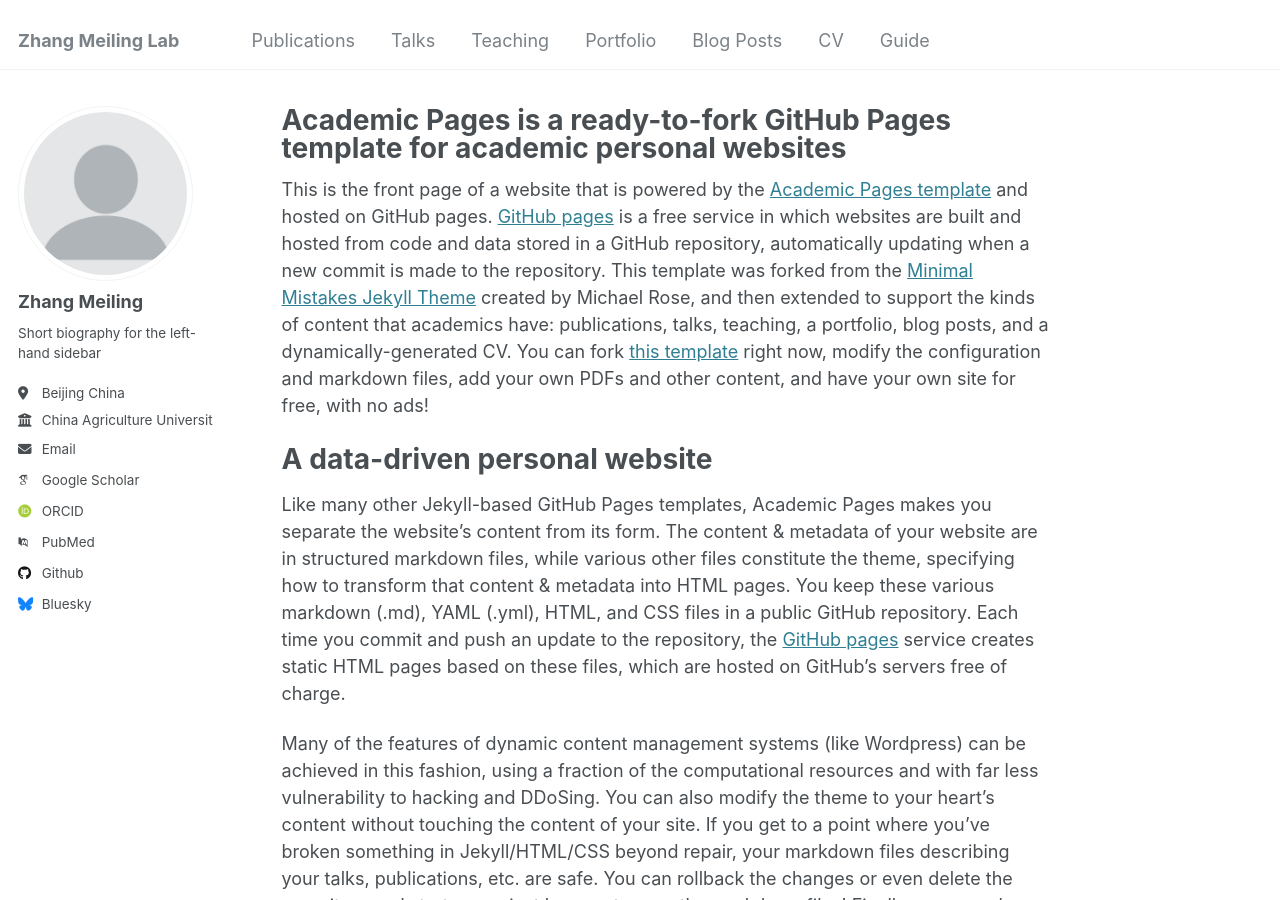
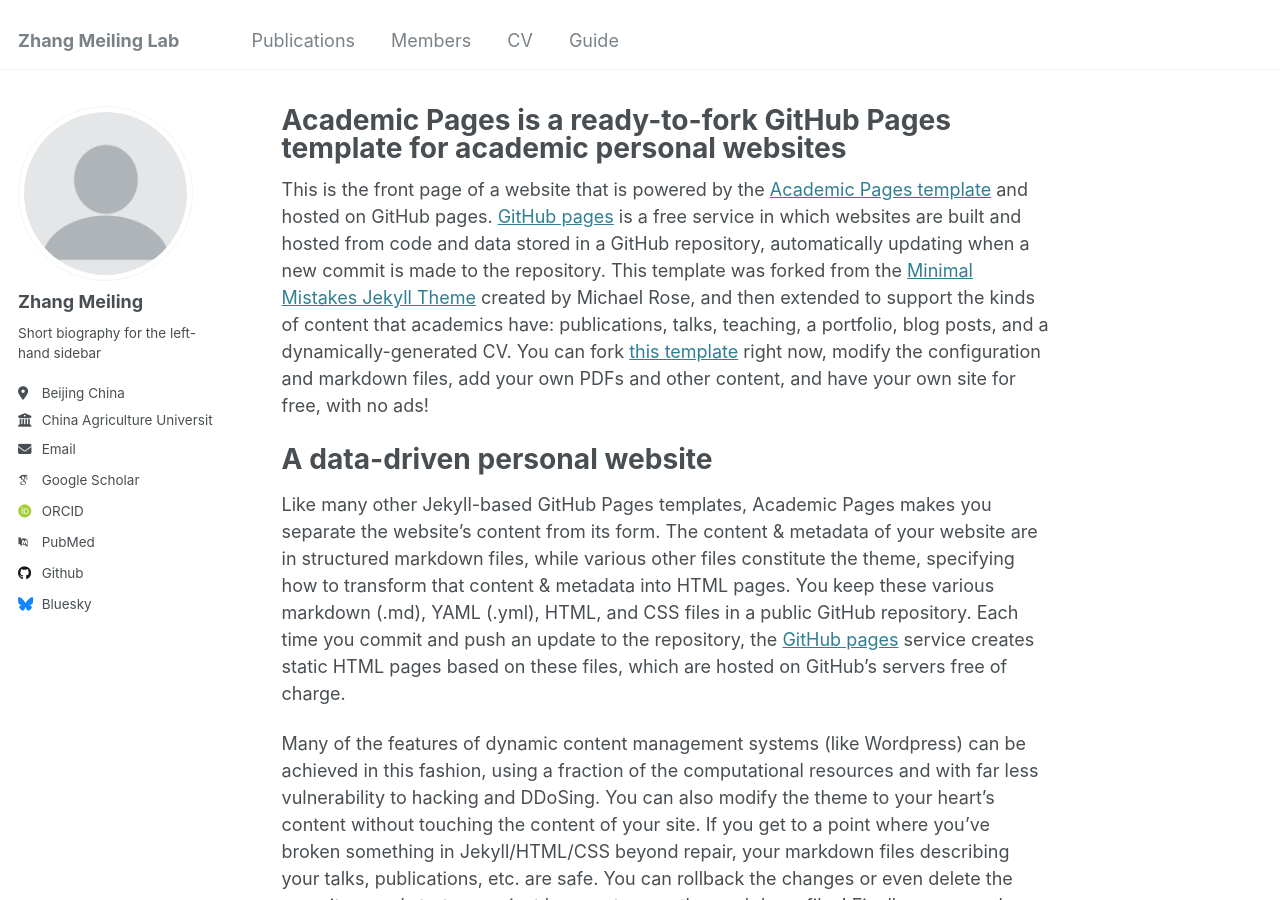
Before and after one commit to Hui50138/ZhangMeiling-Lab, a Jekyll site: the page built from _pages/about.md, in a window 1280 px wide and 900 px high. Built offline with Jekyll 4.4.1, drawn with Linux system fonts in a browser that asks for light colours; some web fonts are replaced.

Commit message:
Update navigation.yml

```diff
--- a/_data/navigation.yml
+++ b/_data/navigation.yml
@@ -2,16 +2,7 @@ main:
   - title: "Publications"
     url: /publications/
 
-  - title: "Talks"
-    url: /talks/
-
-  - title: "Teaching"
-    url: /teaching/
-
-  - title: "Portfolio"
-    url: /portfolio/
-
-  - title: "Blog Posts"
+  - title: "Members"
     url: /year-archive/
 
   - title: "CV"
```
